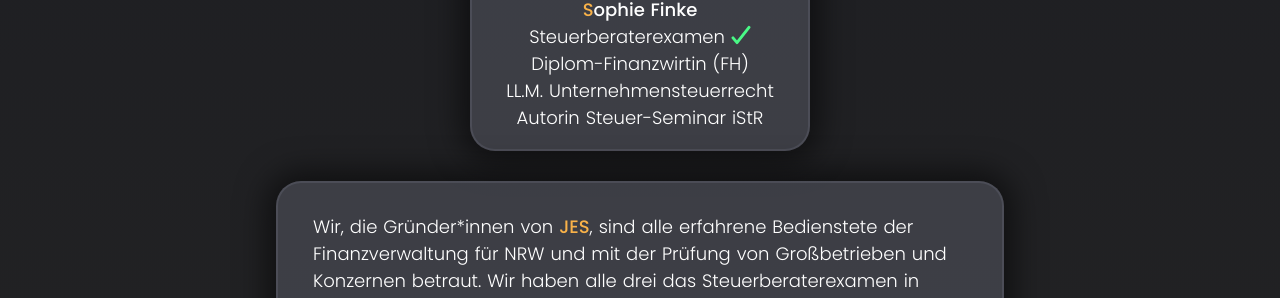
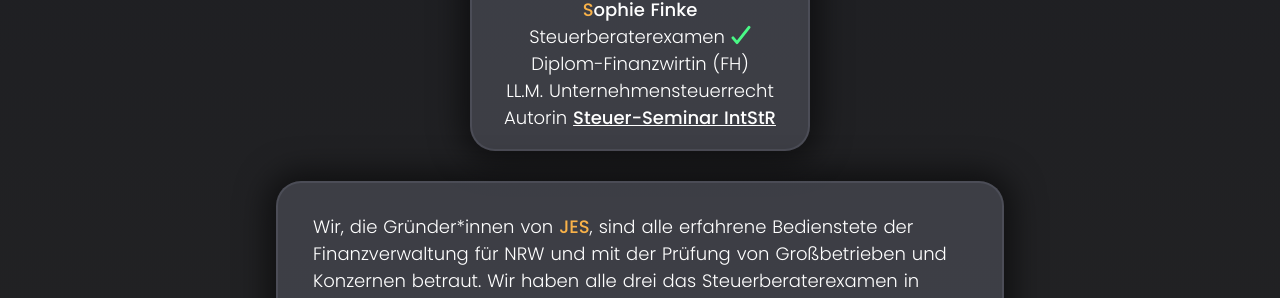
Before and after one commit to Hangman/jespage, a Jekyll site: the page built from team.md, in a window 1280 px wide. Shown: the part 805-1103 px from the top of the page. Built offline with Jekyll 4.4.1, drawn with Linux system fonts in a browser that asks for light colours.

Commit message:
Link to the book
Signed-off-by: Matthias <webmaster@pottgames.de>

```diff
--- a/_layouts/team.html
+++ b/_layouts/team.html
@@ -40,7 +40,10 @@ layout: default
         </div>
         <p class="block-text">Diplom-Finanzwirtin (FH)</p>
         <p class="block-text">LL.M. Unternehmensteuerrecht</p>
-        <p class="block-text">Autorin Steuer-Seminar iStR</p>
+        <p class="block-text">
+          Autorin
+          <a href="https://www.efv-online.de/internationales-steuerrecht/praxisfaelle-band-12/praxisfaelle.html?bestnr=3126">Steuer-Seminar IntStR</a>
+        </p>
       </div>
 
       <div class="big-block">
```
